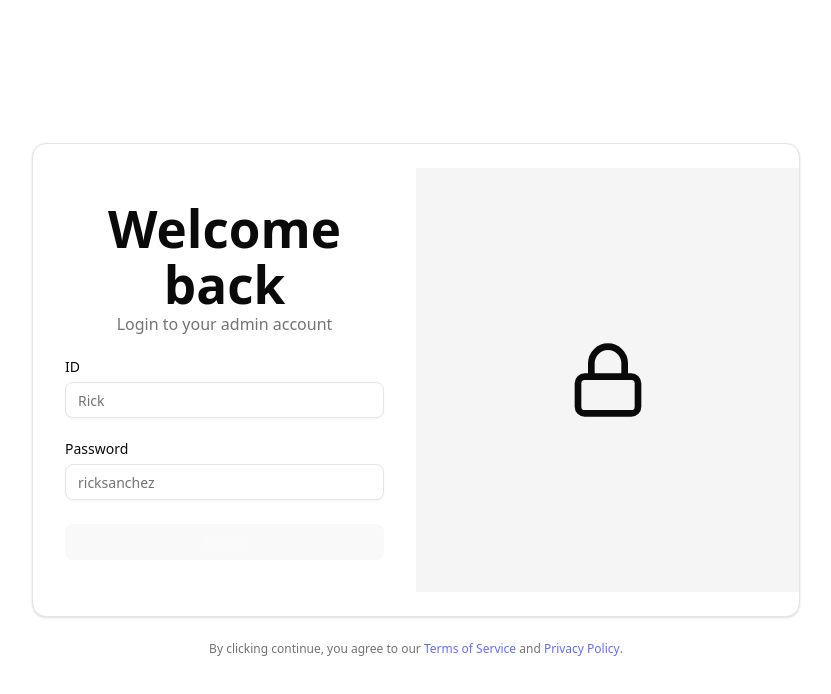
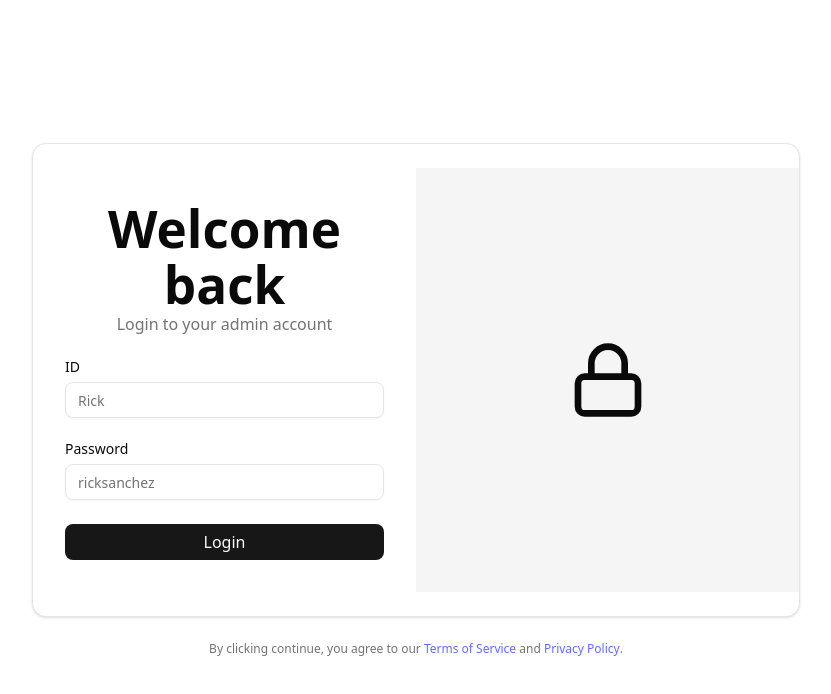
Before and after one commit to 1xBuild/1x-platform, a React (Vite) app in the folder app/frontend/: page /login in a window 1280 px wide. Shown: the top 694 px of the page, without its empty margins (224-1055 px from the left). Built offline with nearby package versions, Linux system fonts and the light colour scheme.

Commit message:
fix(ui): theme color

```diff
--- a/app/frontend/src/components/sections/agent-manager/Header.tsx
+++ b/app/frontend/src/components/sections/agent-manager/Header.tsx
@@ -47,7 +47,7 @@ export default function Header({ agent, onPublish, publishDisabled }: HeaderProp
               ))}
             </SelectContent>
           </Select>
-          <Button className="text-primary hover:text-primary" type="submit" onClick={onPublish} disabled={publishDisabled}>Publish changes</Button>
+          <Button className="hover:text-primary" type="submit" onClick={onPublish} disabled={publishDisabled}>Publish changes</Button>
         </div>
       </CardHeader>
     </Card>
--- a/app/frontend/src/components/sections/agent-manager/MainContent.tsx
+++ b/app/frontend/src/components/sections/agent-manager/MainContent.tsx
@@ -65,8 +65,8 @@ export default function MainContent({ agent, selectedSection, onEdit }: MainCont
                       onChange={e => setEditValue(e.target.value)}
                     />
                     <div className="flex gap-2">
-                      <Button className="text-foreground" variant="default" onClick={handleSave}>Save</Button>
-                      <Button className="text-foreground" variant="secondary" onClick={handleCancel}>Cancel</Button>
+                      <Button className="text-chart-2" variant="secondary" onClick={handleSave}>Save</Button>
+                      <Button className="text-destructive" variant="secondary" onClick={handleCancel}>Cancel</Button>
                     </div>
                   </>
                 ) : (
--- a/app/frontend/src/index.css
+++ b/app/frontend/src/index.css
@@ -7,10 +7,7 @@
   font-family: system-ui, Avenir, Helvetica, Arial, sans-serif;
   line-height: 1.5;
   font-weight: 400;
-
   color-scheme: light dark;
-  color: rgba(255, 255, 255, 0.87);
-  background-color: #242424;
 
   font-synthesis: none;
   text-rendering: optimizeLegibility;
@@ -79,7 +76,6 @@ button {
   font-size: 1em;
   font-weight: 500;
   font-family: inherit;
-  background-color: #1a1a1a;
   cursor: pointer;
   transition: border-color 0.25s;
 }
@@ -92,16 +88,8 @@ button:focus-visible {
 }
 
 @media (prefers-color-scheme: light) {
-  :root {
-    color: #213547;
-    background-color: #ffffff;
-  }
   a:hover {
     color: #747bff;
-  }
-  /* Only apply background-color to buttons except the Publish changes button */
-  button:not([data-publish]) {
-    background-color: #f9f9f9;
   }
 }
 
```
